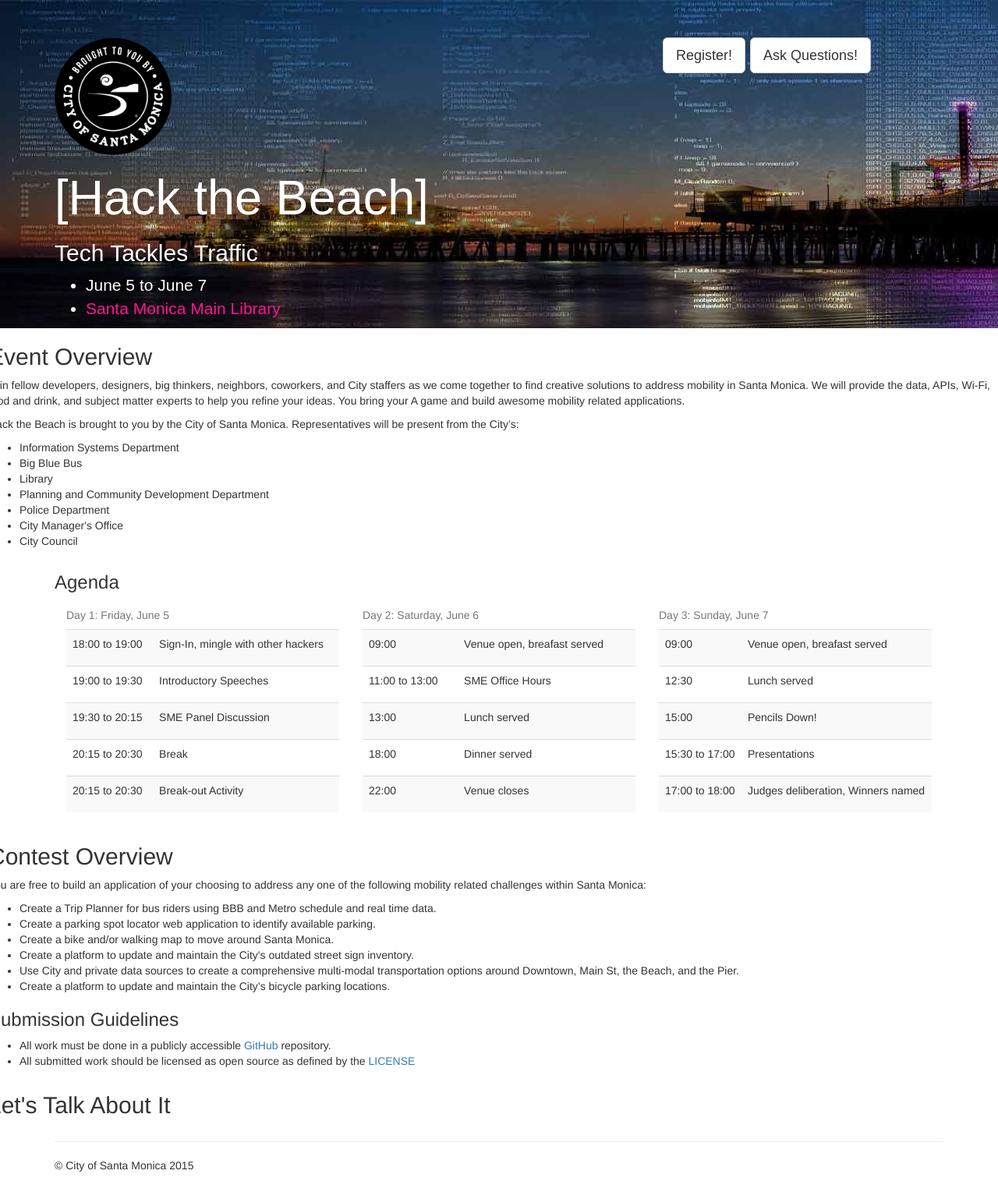
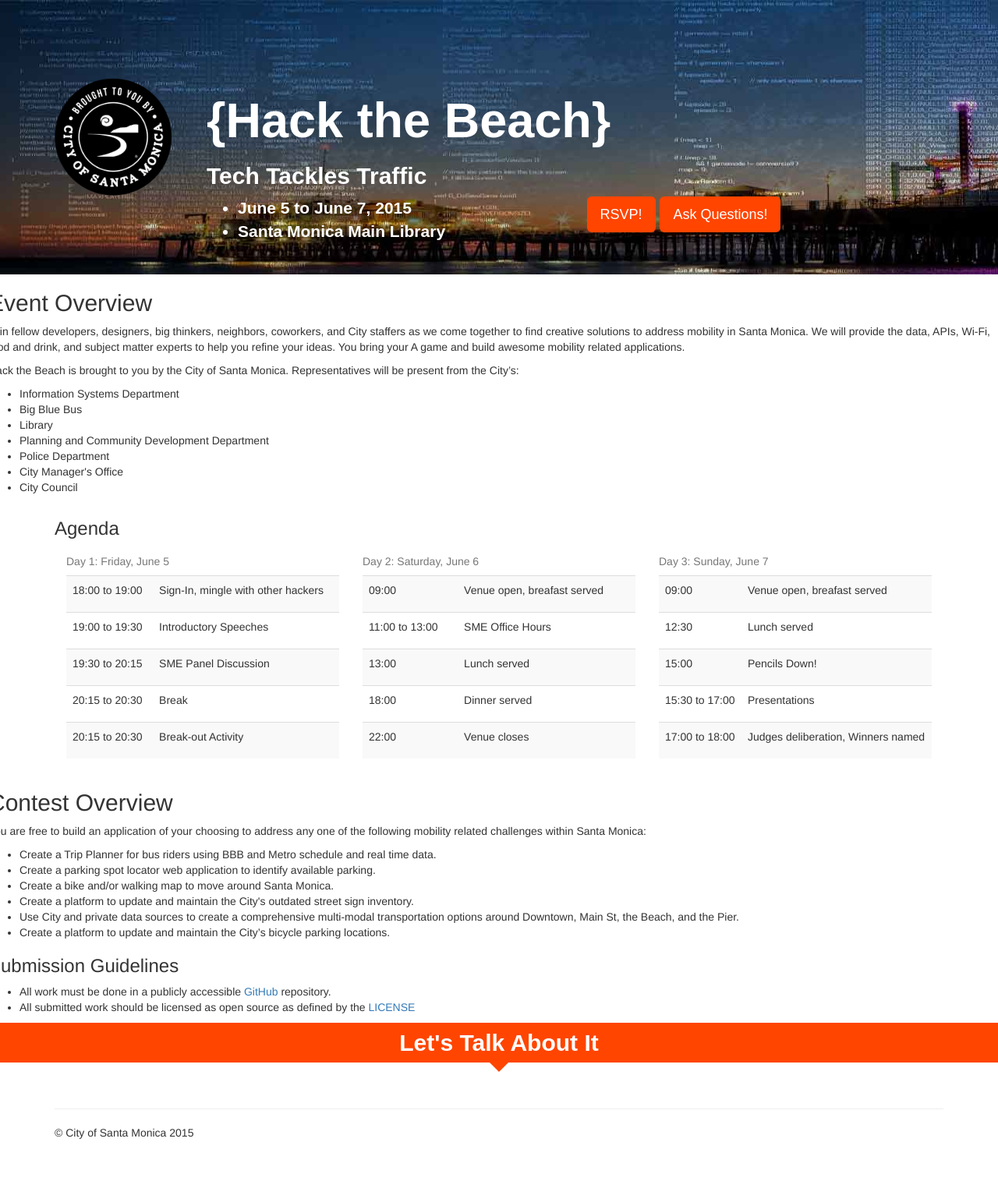
Before and after one commit to CityofSantaMonica/hackthebeach, a Jekyll site: the page built from index.html, in a window 1280 px wide. Shown: the whole page at 78% size. Built offline with Jekyll 4.4.1, drawn with Linux system fonts in a browser that asks for light colours; nearby versions of some CDN libraries; comment, search, counter and statistics services are not loaded; after the commit the page ends 1473 px from its top, so only the background shows below that.

Commit message:
more jumbo styles

```diff
--- a/_includes/jumbotron.html
+++ b/_includes/jumbotron.html
@@ -1,17 +1,27 @@
 <div class="jumbotron">
   <div class="container">
     <div class="row">
-      <div class="col-md-8">
+      <div class="col-md-2">
         <img src="citylogo.png" alt="City of Santa Monica logo" />
-        <h1>[Hack the Beach]</h1>
-        <h2>Tech Tackles Traffic</h2>
-        <ul>
-          <li>June 5 to June 7</li>
-          <li><a href="https://goo.gl/maps/3Hr9R" target="_blank">Santa Monica Main Library</a></li>
-        </ul>
       </div>
-      <div class="col-md-4">
-        {% include nav.html %}
+      <div class="col-md-10">
+        <div class="row">
+          <div class="col-md-12">
+            <h1>{Hack the Beach}</h1>
+            <h2>Tech Tackles Traffic</h2>
+          </div>
+        </div>
+        <div class="row">
+          <div class="col-md-6">
+            <ul>
+              <li>June 5 to June 7, 2015</li>
+              <li>Santa Monica Main Library</li>
+            </ul>
+          </div>
+          <div class="col-md-4">
+            {% include nav.html %}
+          </div>
+        </div>
       </div>
     </div>
   </div>
--- a/_includes/nav.html
+++ b/_includes/nav.html
@@ -1,4 +1,4 @@
 <nav>
-  <a class="btn btn-default btn-lg" target="_blank" href="http://www.eventbrite.com/e/city-of-santa-monica-presents-hack-the-beach-tech-tackles-traffic-tickets-16847693906">Register!</a>
-  <a class="btn btn-default btn-lg" href="#disqus">Ask Questions!</a>
+  <a class="btn btn-lg" target="_blank" href="http://www.eventbrite.com/e/city-of-santa-monica-presents-hack-the-beach-tech-tackles-traffic-tickets-16847693906">RSVP!</a>
+  <a class="btn btn-lg" href="#disqus">Ask Questions!</a>
 </nav>
--- a/css/main.scss
+++ b/css/main.scss
@@ -1,25 +1,74 @@
 ---
-# Only the main Sass file needs front matter (the dashes are enough)
 ---
 
 @charset "utf-8";
 
+$hackFont: "larabiefont", sans-serif;
+$highlightColor: orangered;
+$triangleSize: 12px;
+
+body {
+/*  font-size: 16px;*/
+}
+
+h2.section {
+  background-color: $highlightColor;
+  width: 100%;
+  color: #fff;
+  text-align: center;
+  padding: .3em 0;
+  margin-bottom: 1.3em;
+  position: relative;
+  font-family: $hackFont;
+  font-weight: bold;
+
+  &:after {
+    top: 100%;
+    border: solid transparent;
+    content: " ";
+    height: 0;
+    width: 0;
+    position: absolute;
+    pointer-events: none;
+    border-color: rgba(255, 0, 0, 0);
+    border-top-color: $highlightColor;
+    border-width: $triangleSize;
+    left: 50%;
+    margin-left: -$triangleSize;
+  }
+
+  &:first-of-type {
+    margin-top: 0;
+  }
+}
+
 .jumbotron {
   background: url('../hero.jpg') no-repeat top left;
   color: #fff;
-  font-family: "larabiefont", sans-serif;
+  font-family: $hackFont;
   font-size: 1.5em;
   margin-bottom: 0;
-  padding-bottom: 0;
+  padding-top: 100px;
+  padding-bottom: 30px;
 
   img {
     width: 150px;
   }
 
   a {
-    color: deeppink;
+    color: $highlightColor;
   }
   a.btn {
-    color: #333;
+    color: #fff;
+    background-color: $highlightColor;
+    font-family: sans-serif;
+  }
+
+  h1, h2, li {
+    font-weight: bold;
   }
 }
+
+.row.contest {
+  background-color: #eee;
+}
```
